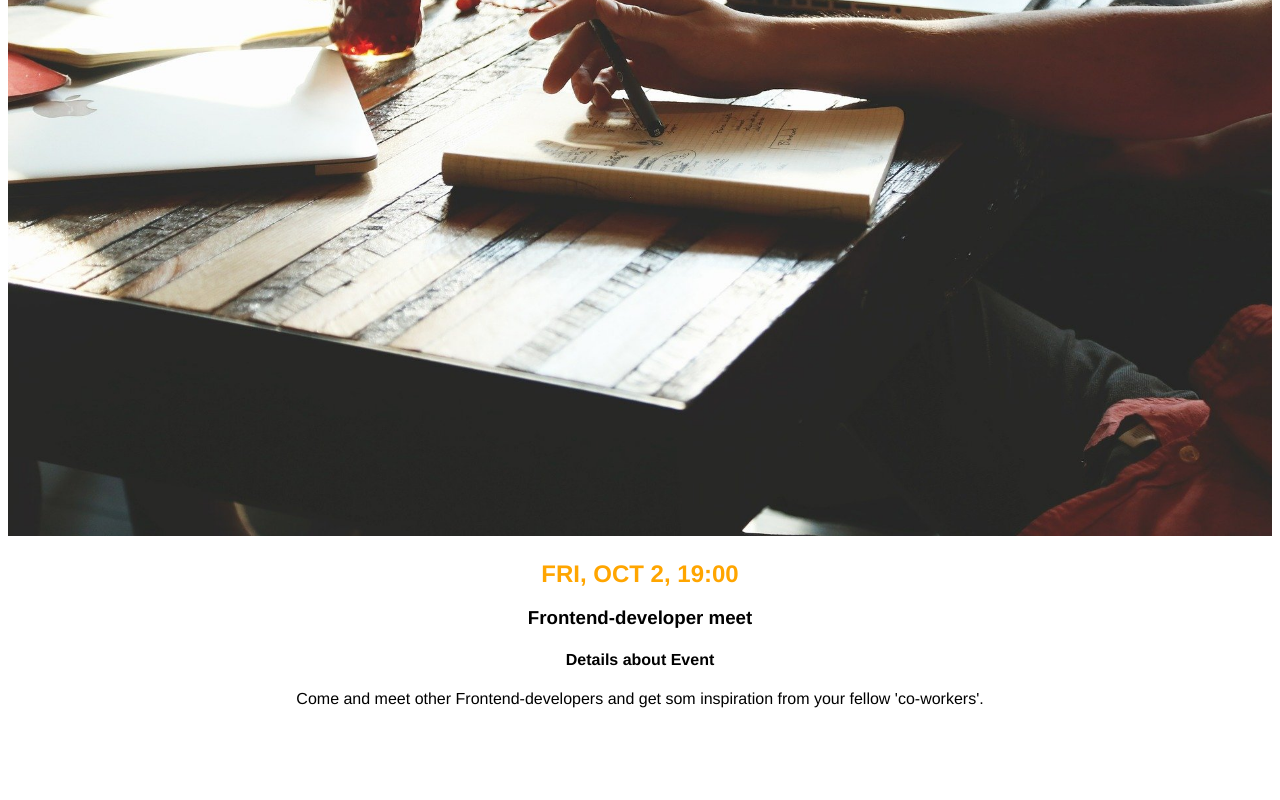
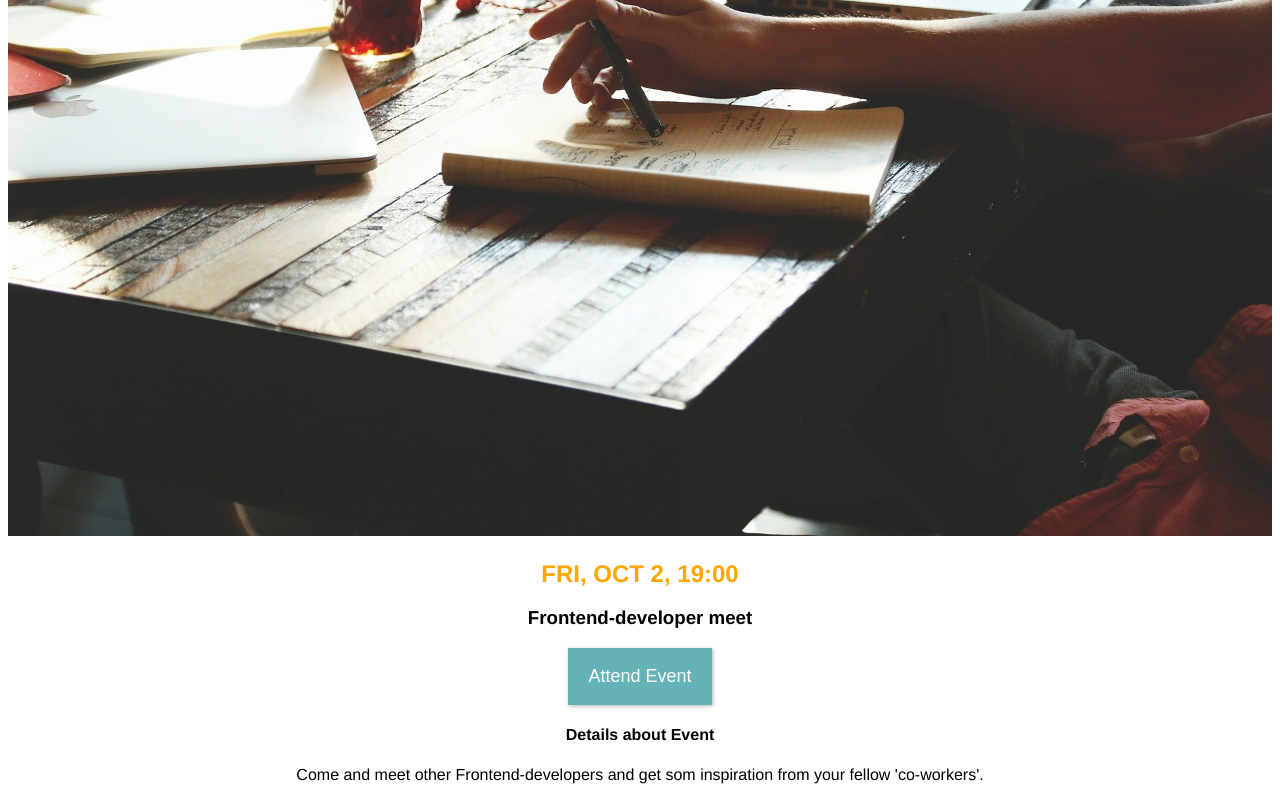
Before and after one commit to jenseneducation-Frida-Johansson/meetup-stockholm, a Vue app: page /eventPage/1 in a window 1280 px wide. Shown: the part 409-1209 px from the top of the page. Before the commit the page ends 1133 px from the top, so only its background shows below. Built offline with nearby package versions, Linux system fonts and the light colour scheme.

Commit message:
AttendButton implemented

```diff
--- /dev/null
+++ b/src/components/AttendButton.vue
@@ -0,0 +1,21 @@
+<template>
+  <button class="AttendButton">
+    <p>Attend Event</p>
+  </button>
+</template>
+
+<script>
+export default {};
+</script>
+
+<style>
+.AttendButton {
+  background-color: #65b2b7;
+  border: none;
+  box-shadow: 1px 1px 4px rgb(182, 182, 182);
+  color: white;
+  padding: 0px 20px 0px 20px;
+  font: bold;
+  font-size: 18px;
+}
+</style>
--- a/src/views/EventPage.vue
+++ b/src/views/EventPage.vue
@@ -3,15 +3,20 @@
     <img class="image" :src="event.image" alt="" />
     <h2 class="date time">{{ event.date }}, {{ event.time }}</h2>
     <h3>{{ event.name }}</h3>
+    <AttendButton />
     <h4 class="infoHead">Details about Event</h4>
     <p class="info">{{ event.info }}</p>
   </div>
 </template>
 
 <script>
+import AttendButton from "@/components/AttendButton.vue";
 export default {
   created() {
     this.event = this.$store.getters.event(this.$route.params.id);
+  },
+  components: {
+    AttendButton,
   },
 };
 </script>
```
Also changed, not shown: 2 other files (tests, documents, lock files or other folders).
